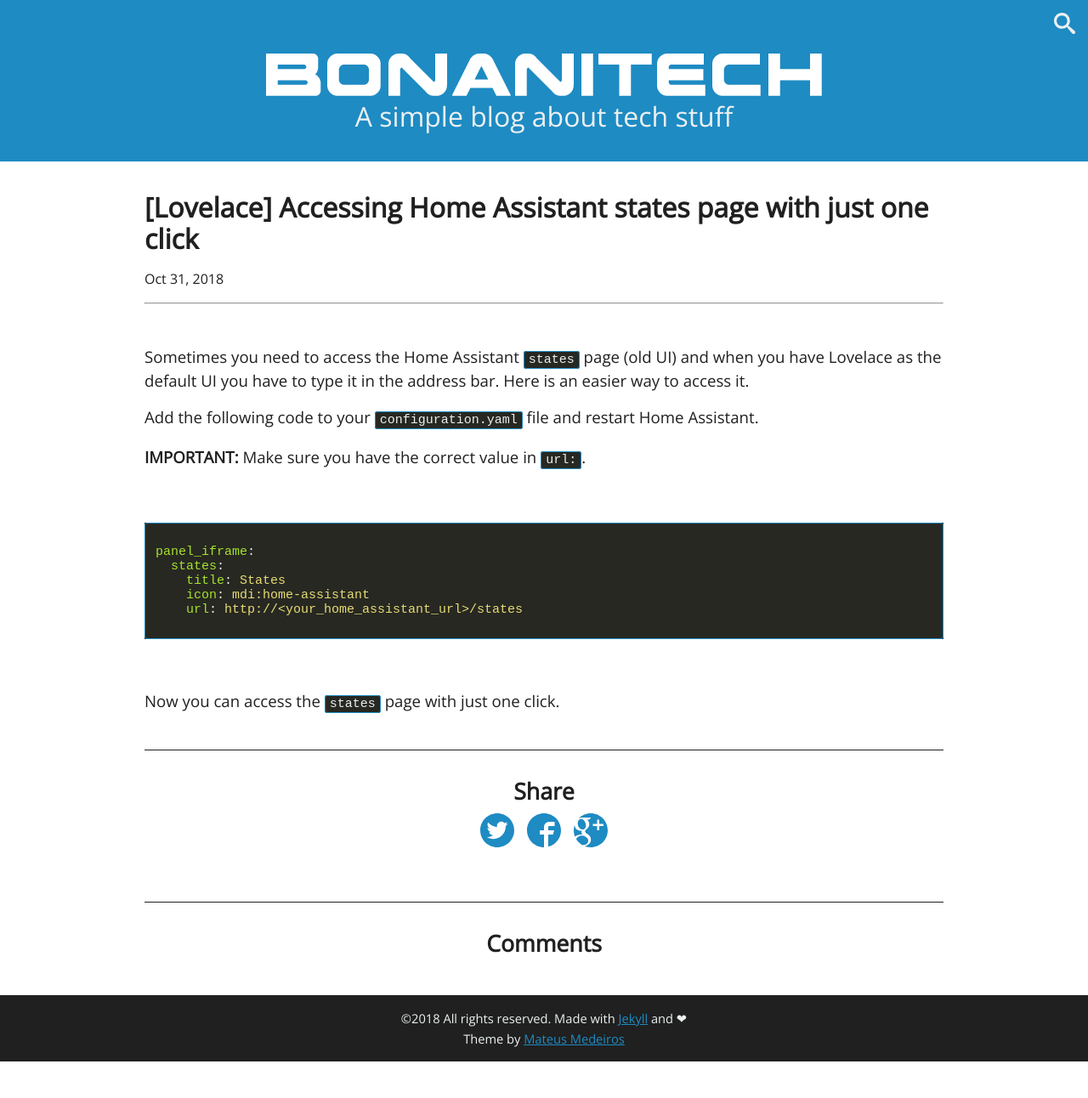
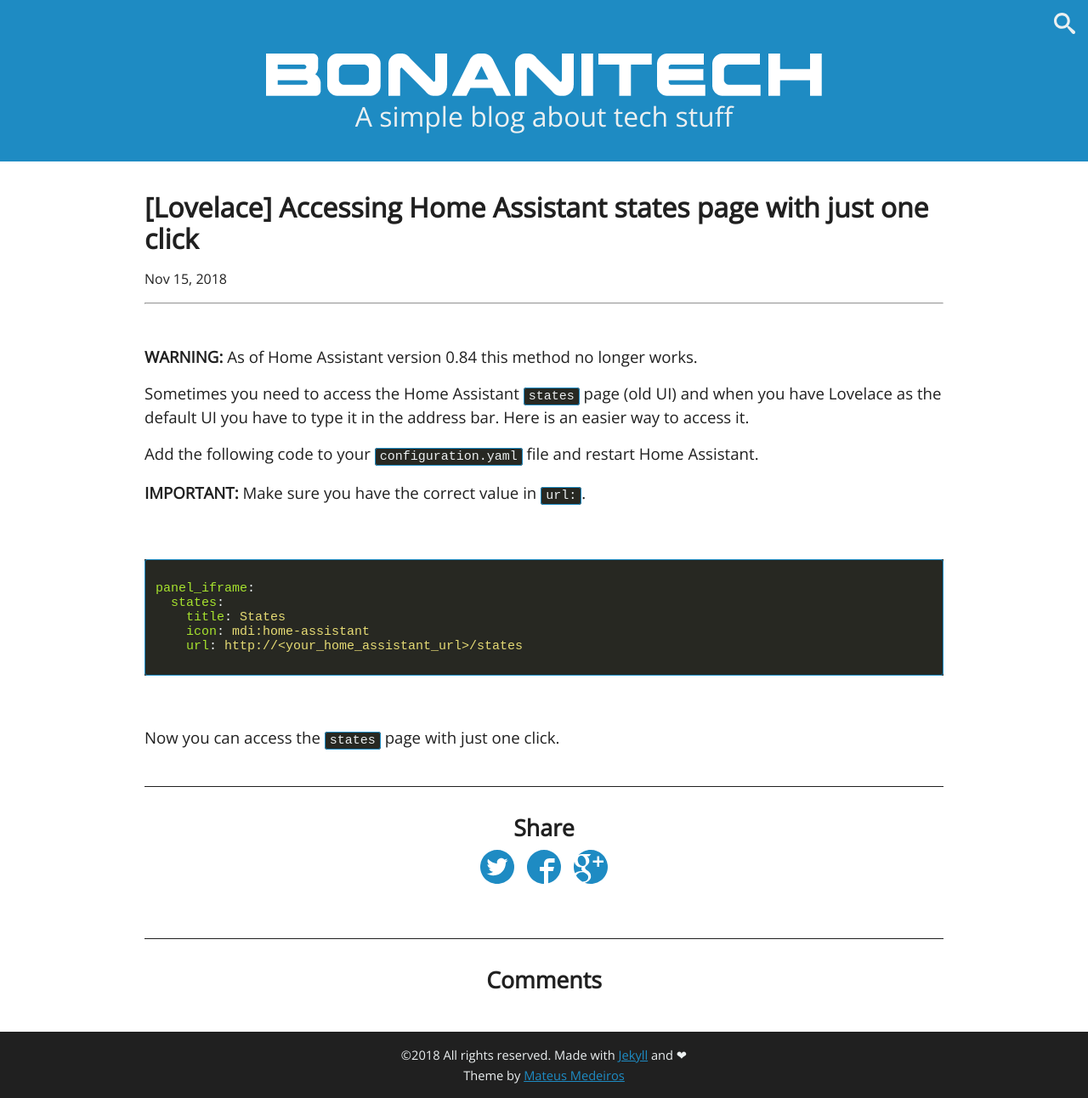
Before and after one commit to bonanitech/blog, a Jekyll site: the page built from _posts/2018-10-31-lovelace-accessing-home-assistant-states-page-with-just-one-click.md, in a window 1280 px wide. Shown: the whole page at 85% size. Built offline with Jekyll 4.4.1, drawn with Linux system fonts in a browser that asks for light colours; comment, search, counter and statistics services are not loaded; before the commit the page ends 1249 px from its top, so only the background shows below that.

Commit message:
Update post

```diff
--- a/_posts/2018-10-31-lovelace-accessing-home-assistant-states-page-with-just-one-click.md
+++ b/_posts/2018-10-31-lovelace-accessing-home-assistant-states-page-with-just-one-click.md
@@ -3,11 +3,13 @@ layout: post
 comments: true
 title:  "[Lovelace] Accessing Home Assistant states page with just one click"
 twitter_text: "[Lovelace] Accessing @home_assistant states page with just one click"
-date:   2018-10-31 10:30:00
+date:   2018-11-15 10:30:00
 tags: HomeAssistant Lovelace
 permalink: /lovelace-accessing-home-assistant-states-page-with-just-one-click/
 ---
 <!-- markdownlint-disable html -->
+**WARNING:** As of Home Assistant version 0.84 this method no longer works.
+
 Sometimes you need to access the Home Assistant `states` page \(old UI\) and when you have Lovelace as the default UI you have to type it in the address bar. Here is an easier way to access it.
 
 Add the following code to your `configuration.yaml` file and restart Home Assistant.
```
